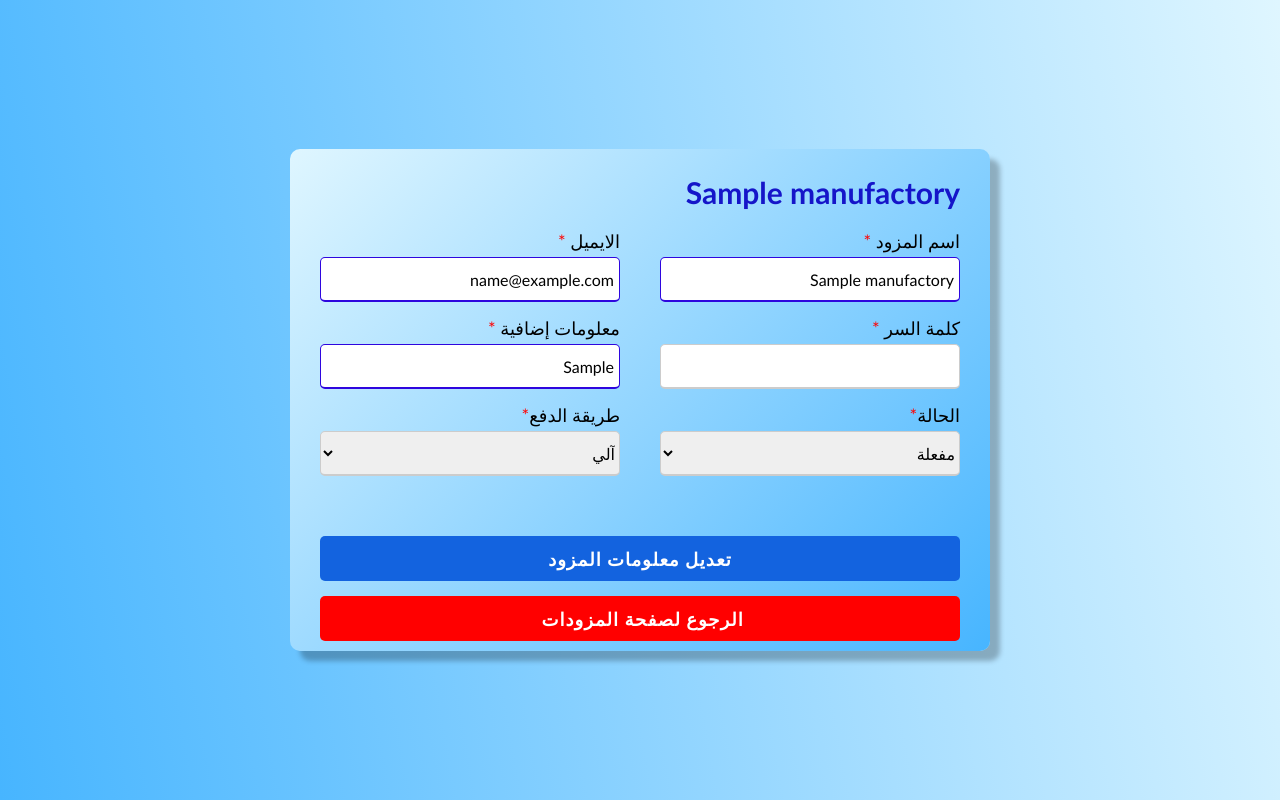
After one commit to Anas-Sr/Internet-Providers-Management, a PHP site: page /factoryprofile.php?id=1 in a window 1280 px wide. The commit adds this page. Run offline with PHP 8.4, Linux system fonts and the light colour scheme; tables that the repository leaves empty hold one stand-in row (values such as "Sample post"); data that the repository does not hold is empty.

Commit message:
add display show

```diff
--- a/css/wakeelstyle.css
+++ b/css/wakeelstyle.css
@@ -72,7 +72,7 @@ body.menu-shown .menu {
 }
 
 .table tbody tr td .btn{
-    width: 190px;
+    width: 100px;
     text-decoration: none;
     line-height: 35px;
     display: inline-block;
--- /dev/null
+++ b/factoryprofile.php
@@ -0,0 +1,90 @@
+<?php
+include 'conn.php';
+session_start();
+
+$id = $_GET['id'];
+$sql = "SELECT * FROM manufactory WHERE man_id = '$id'";
+$query = mysqli_query($conn, $sql);
+while($result = mysqli_fetch_assoc($query)){
+    $f_status = $result['status'];
+    $f_real_status = $result['real_status'];
+?>
+    <!DOCTYPE html>
+    <html lang="en">
+
+    <head>
+        <meta charset="UTF-8">
+        <meta http-equiv="X-UA-Compatible" content="IE=edge">
+        <meta name="viewport" content="width=device-width, initial-scale=1.0">
+        <link rel="stylesheet" href="css/profilestyle.css">
+    </head>
+
+    <body dir="rtl">
+        <div class="container">
+            <div class="title"><?php echo $result['man_name']; ?></div>
+            <form action="factoryupdate.php" method="POST">
+                <div class="user-details">
+                    <div class="input-box" style="display: none;">
+                        <input type="number" name="id" value="<?php echo $result['man_id']; ?>" required>
+                    </div>
+                    <div class="input-box">
+                        <span class="details">اسم المزود <span style="color: red;">*</span></span>
+                        <input type="text" name="name" value="<?php echo $result['man_name']; ?>" required>
+                    </div>
+                    <div class="input-box">
+                        <span class="details">الايميل <span style="color: red;">*</span></span>
+                        <input type="email" name="email" value="<?php echo $result['man_email']; ?>" required>
+                    </div>
+                    <div class="input-box">
+                        <span class="details">كلمة السر <span style="color: red;">*</span></span>
+                        <input type="text" name="pass" value="<?php echo $result['pass']; ?>" required>
+                    </div>
+                    <div class="input-box">
+                        <span class="details">معلومات إضافية <span style="color: red;">*</span></span>
+                        <input type="text" name="address" value="<?php echo $result['man_information']; ?>" required>
+                    </div>
+                    <div class="input-box">
+                    <span class="details">الحالة<span style="color: red;">*</span></span>
+                    <select name="status">
+                        <?php
+                        if ($f_status == 1) {
+                            echo "<option value='1'selected>مفعلة</option>";
+                            echo "<option value='0'>غير مفعلة</option>";
+                        } else {
+                            echo "<option value='1'>مفعلة</option>";
+                            echo "<option value='0' selected>غير مفعلة</option>";
+                        }
+                        ?>
+                    </select>
+                </div>
+                <div class="input-box">
+                    <span class="details">طريقة الدفع<span style="color: red;">*</span></span>
+                    <select name="real_status">
+                        <?php
+                        if ($f_real_status == 1) {
+                            echo "<option value='1'selected>آلي</option>";
+                            echo "<option value='0'>يدوي</option>";
+                        } else {
+                            echo "<option value='1'>آلي</option>";
+                            echo "<option value='0' selected>يدوي</option>";
+                        }
+                        ?>
+                    </select>
+                </div>
+                </div>
+                <div class="button">
+                    <input type="submit" value="تعديل معلومات المزود">
+                    <a href="factories.php">
+                        <input type="button" value="الرجوع لصفحة المزودات " class="inp2">
+                    </a>
+                </div>
+                <?php
+                    }
+                ?>
+            </form>
+        </div>
+
+        <script src="js/script.js"></script>
+    </body>
+
+    </html>
```
Also changed, not shown: dis_down.php (added, +8 -0 lines), dis_update.php (added, +8 -0 lines), factoryupdate.php (added, +45 -0 lines), fselect.php (+8 -1 lines).
